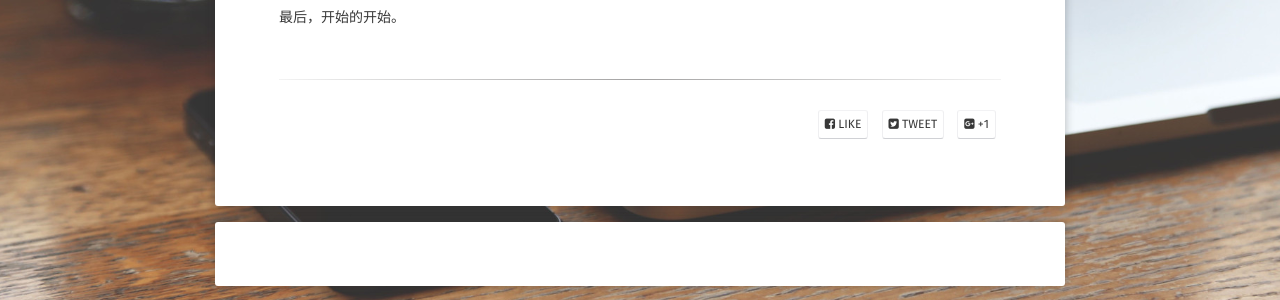
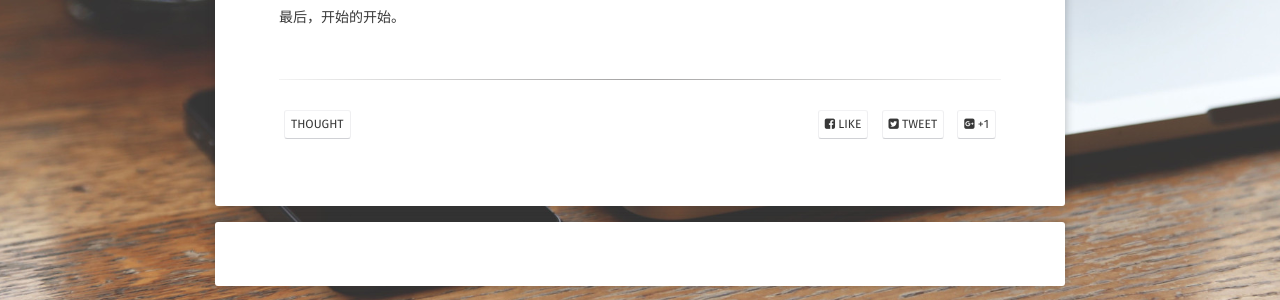
Before and after one commit to longjianjiang/longjianjiang.github.io, a Jekyll site: the page built from _posts/2016-06-25-first.md, in a window 1280 px wide. Shown: the part 523-823 px from the top of the page. Built offline with Jekyll 4.4.1, drawn with Linux system fonts in a browser that asks for light colours; some web fonts are replaced; comment, search, counter and statistics services are not loaded.

Commit message:
Update 2016-06-25-first.md

```diff
--- a/_posts/2016-06-25-first.md
+++ b/_posts/2016-06-25-first.md
@@ -3,6 +3,8 @@ layout: post
 title:  "引子"
 date:   2016-06-25
 excerpt: "我的第一篇博客."
+tag:
+- Thought
 comments: true
 ---
 
```
